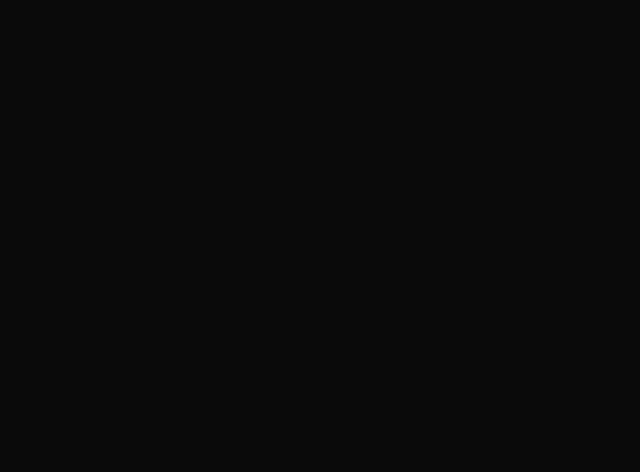
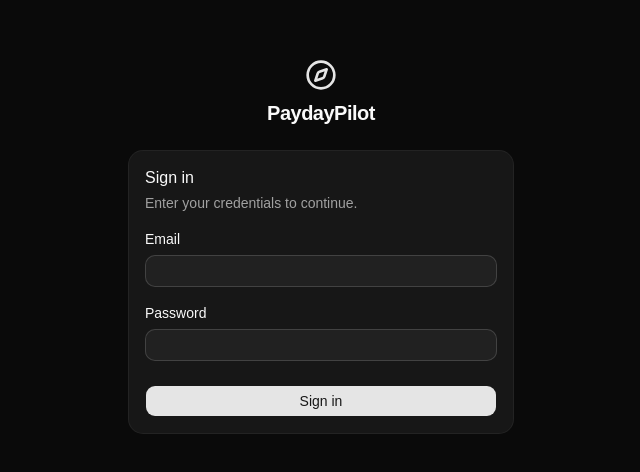
Before and after one commit to jcolley2019/paydaypilot, a React (Vite) app: page /login in a window 1280 px wide. Before the commit this address had no page. Shown: the part 154-626 px from the top of the page, without its empty margins (319-959 px from the left). Built offline with nearby package versions, Linux system fonts and the light colour scheme; no server answers.

Commit message:
PP.1: auth context, login page, protected routes

```diff
--- a/src/App.tsx
+++ b/src/App.tsx
@@ -1,5 +1,7 @@
 import { Routes, Route } from 'react-router-dom'
 import { AppShell } from '@/components/layout/AppShell'
+import { ProtectedRoute } from '@/components/layout/ProtectedRoute'
+import { Login } from '@/pages/Login'
 import { Dashboard } from '@/pages/Dashboard'
 import { Bills } from '@/pages/Bills'
 import { Buckets } from '@/pages/Buckets'
@@ -8,7 +10,14 @@ import { Settings } from '@/pages/Settings'
 function App() {
   return (
     <Routes>
-      <Route element={<AppShell />}>
+      <Route path="/login" element={<Login />} />
+      <Route
+        element={
+          <ProtectedRoute>
+            <AppShell />
+          </ProtectedRoute>
+        }
+      >
         <Route path="/" element={<Dashboard />} />
         <Route path="/bills" element={<Bills />} />
         <Route path="/buckets" element={<Buckets />} />
--- a/src/components/layout/AppShell.tsx
+++ b/src/components/layout/AppShell.tsx
@@ -1,9 +1,21 @@
-import { NavLink, Outlet } from 'react-router-dom'
-import { Compass } from 'lucide-react'
+import { NavLink, Outlet, useNavigate } from 'react-router-dom'
+import { Compass, LogOut } from 'lucide-react'
 import { cn } from '@/lib/utils'
 import { navItems } from './nav-items'
+import { useAuth } from '@/contexts/AuthContext'
+import { Button } from '@/components/ui/button'
 
 export function AppShell() {
+  const { user, profile, signOut } = useAuth()
+  const navigate = useNavigate()
+
+  async function handleSignOut() {
+    await signOut()
+    navigate('/login', { replace: true })
+  }
+
+  const displayName = profile?.display_name || user?.email || ''
+
   return (
     <div className="min-h-svh bg-background text-foreground">
       <div className="flex min-h-svh">
@@ -32,12 +44,35 @@ export function AppShell() {
               </NavLink>
             ))}
           </nav>
+          <div className="flex items-center justify-between gap-2 border-t border-border px-3 py-3">
+            <span className="min-w-0 truncate text-sm text-muted-foreground">{displayName}</span>
+            <Button
+              type="button"
+              variant="ghost"
+              size="icon-sm"
+              onClick={handleSignOut}
+              aria-label="Sign out"
+            >
+              <LogOut className="size-4" />
+            </Button>
+          </div>
         </aside>
 
         <div className="flex min-w-0 flex-1 flex-col">
-          <header className="flex h-16 items-center border-b border-border px-4 md:hidden">
-            <Compass className="size-5 text-primary" />
-            <span className="ml-2 text-base font-semibold tracking-tight">PaydayPilot</span>
+          <header className="flex h-16 items-center justify-between border-b border-border px-4 md:hidden">
+            <div className="flex items-center">
+              <Compass className="size-5 text-primary" />
+              <span className="ml-2 text-base font-semibold tracking-tight">PaydayPilot</span>
+            </div>
+            <Button
+              type="button"
+              variant="ghost"
+              size="icon-sm"
+              onClick={handleSignOut}
+              aria-label="Sign out"
+            >
+              <LogOut className="size-4" />
+            </Button>
           </header>
 
           <main className="flex-1 overflow-y-auto p-4 pb-20 md:p-8 md:pb-8">
--- /dev/null
+++ b/src/components/layout/ProtectedRoute.tsx
@@ -0,0 +1,22 @@
+import type { ReactNode } from 'react'
+import { Navigate, useLocation } from 'react-router-dom'
+import { useAuth } from '@/contexts/AuthContext'
+
+interface ProtectedRouteProps {
+  children: ReactNode
+}
+
+export function ProtectedRoute({ children }: ProtectedRouteProps) {
+  const { session, loading } = useAuth()
+  const location = useLocation()
+
+  if (loading) {
+    return <div className="min-h-svh bg-background" />
+  }
+
+  if (!session) {
+    return <Navigate to="/login" state={{ from: location.pathname }} replace />
+  }
+
+  return <>{children}</>
+}
--- /dev/null
+++ b/src/components/ui/input.tsx
@@ -0,0 +1,19 @@
+import * as React from "react"
+
+import { cn } from "@/lib/utils"
+
+function Input({ className, type, ...props }: React.ComponentProps<"input">) {
+  return (
+    <input
+      type={type}
+      data-slot="input"
+      className={cn(
+        "h-8 w-full min-w-0 rounded-lg border border-input bg-transparent px-2.5 py-1 text-base transition-colors outline-none file:inline-flex file:h-6 file:border-0 file:bg-transparent file:text-sm file:font-medium file:text-foreground placeholder:text-muted-foreground focus-visible:border-ring focus-visible:ring-3 focus-visible:ring-ring/50 disabled:pointer-events-none disabled:cursor-not-allowed disabled:bg-input/50 disabled:opacity-50 aria-invalid:border-destructive aria-invalid:ring-3 aria-invalid:ring-destructive/20 md:text-sm dark:bg-input/30 dark:disabled:bg-input/80 dark:aria-invalid:border-destructive/50 dark:aria-invalid:ring-destructive/40",
+        className
+      )}
+      {...props}
+    />
+  )
+}
+
+export { Input }
--- /dev/null
+++ b/src/contexts/AuthContext.tsx
@@ -0,0 +1,114 @@
+import {
+  createContext,
+  useContext,
+  useEffect,
+  useState,
+  type ReactNode,
+} from 'react'
+import type { Session, User } from '@supabase/supabase-js'
+import { supabase } from '@/lib/supabase'
+
+export interface Profile {
+  id: string
+  display_name: string | null
+  philosophy: string | null
+  baby_step: number | null
+  buffer_days: number | null
+  onboarded: boolean
+}
+
+interface AuthContextValue {
+  session: Session | null
+  user: User | null
+  profile: Profile | null
+  loading: boolean
+  signIn: (email: string, password: string) => Promise<{ error: string | null }>
+  signOut: () => Promise<void>
+  refreshProfile: () => Promise<void>
+}
+
+const AuthContext = createContext<AuthContextValue | undefined>(undefined)
+
+export function AuthProvider({ children }: { children: ReactNode }) {
+  const [session, setSession] = useState<Session | null>(null)
+  const [profile, setProfile] = useState<Profile | null>(null)
+  const [loading, setLoading] = useState(true)
+
+  async function fetchProfile(userId: string) {
+    const { data } = await supabase
+      .from('profiles')
+      .select('*')
+      .eq('id', userId)
+      .single()
+    setProfile(data ?? null)
+  }
+
+  useEffect(() => {
+    let isMounted = true
+
+    supabase.auth.getSession().then(({ data: { session } }) => {
+      if (!isMounted) return
+      setSession(session)
+      if (session?.user) {
+        fetchProfile(session.user.id).finally(() => {
+          if (isMounted) setLoading(false)
+        })
+      } else {
+        setLoading(false)
+      }
+    })
+
+    const {
+      data: { subscription },
+    } = supabase.auth.onAuthStateChange((_event, session) => {
+      setSession(session)
+      if (session?.user) {
+        fetchProfile(session.user.id)
+      } else {
+        setProfile(null)
+      }
+    })
+
+    return () => {
+      isMounted = false
+      subscription.unsubscribe()
+    }
+  }, [])
+
+  async function signIn(email: string, password: string) {
+    const { error } = await supabase.auth.signInWithPassword({ email, password })
+    return { error: error?.message ?? null }
+  }
+
+  async function signOut() {
+    await supabase.auth.signOut()
+  }
+
+  async function refreshProfile() {
+    if (session?.user) {
+      await fetchProfile(session.user.id)
+    }
+  }
+
+  return (
+    <AuthContext.Provider
+      value={{
+        session,
+        user: session?.user ?? null,
+        profile,
+        loading,
+        signIn,
+        signOut,
+        refreshProfile,
+      }}
+    >
+      {children}
+    </AuthContext.Provider>
+  )
+}
+
+export function useAuth() {
+  const ctx = useContext(AuthContext)
+  if (!ctx) throw new Error('useAuth must be used within an AuthProvider')
+  return ctx
+}
--- a/src/main.tsx
+++ b/src/main.tsx
@@ -3,11 +3,14 @@ import { createRoot } from 'react-dom/client'
 import { BrowserRouter } from 'react-router-dom'
 import './index.css'
 import App from './App.tsx'
+import { AuthProvider } from '@/contexts/AuthContext'
 
 createRoot(document.getElementById('root')!).render(
   <StrictMode>
     <BrowserRouter>
-      <App />
+      <AuthProvider>
+        <App />
+      </AuthProvider>
     </BrowserRouter>
   </StrictMode>,
 )
--- /dev/null
+++ b/src/pages/Login.tsx
@@ -0,0 +1,93 @@
+import { useState, type FormEvent } from 'react'
+import { Navigate, useLocation, useNavigate } from 'react-router-dom'
+import { Compass } from 'lucide-react'
+import { useAuth } from '@/contexts/AuthContext'
+import { Button } from '@/components/ui/button'
+import { Input } from '@/components/ui/input'
+import { Card, CardContent, CardHeader, CardTitle, CardDescription } from '@/components/ui/card'
+
+export function Login() {
+  const { session, loading, signIn } = useAuth()
+  const navigate = useNavigate()
+  const location = useLocation()
+
+  const [email, setEmail] = useState('')
+  const [password, setPassword] = useState('')
+  const [error, setError] = useState<string | null>(null)
+  const [submitting, setSubmitting] = useState(false)
+
+  if (!loading && session) {
+    const from = (location.state as { from?: string } | null)?.from ?? '/'
+    return <Navigate to={from} replace />
+  }
+
+  async function handleSubmit(e: FormEvent) {
+    e.preventDefault()
+    setError(null)
+    setSubmitting(true)
+    const { error } = await signIn(email, password)
+    setSubmitting(false)
+    if (error) {
+      setError(error)
+      return
+    }
+    navigate('/', { replace: true })
+  }
+
+  return (
+    <div className="flex min-h-svh items-center justify-center bg-background p-4 text-foreground">
+      <div className="flex w-full max-w-sm flex-col items-center gap-6">
+        <div className="flex flex-col items-center gap-2">
+          <Compass className="size-8 text-primary" />
+          <span className="text-xl font-semibold tracking-tight">PaydayPilot</span>
+        </div>
+
+        <Card className="w-full">
+          <CardHeader>
+            <CardTitle>Sign in</CardTitle>
+            <CardDescription>Enter your credentials to continue.</CardDescription>
+          </CardHeader>
+          <CardContent>
+            <form onSubmit={handleSubmit} className="flex flex-col gap-4">
+              <div className="flex flex-col gap-1.5">
+                <label htmlFor="email" className="text-sm font-medium">
+                  Email
+                </label>
+                <Input
+                  id="email"
+                  type="email"
+                  autoComplete="email"
+                  value={email}
+                  onChange={(e) => setEmail(e.target.value)}
+                  required
+                  disabled={submitting}
+                />
+              </div>
+
+              <div className="flex flex-col gap-1.5">
+                <label htmlFor="password" className="text-sm font-medium">
+                  Password
+                </label>
+                <Input
+                  id="password"
+                  type="password"
+                  autoComplete="current-password"
+                  value={password}
+                  onChange={(e) => setPassword(e.target.value)}
+                  required
+                  disabled={submitting}
+                />
+              </div>
+
+              {error && <p className="text-sm text-destructive">{error}</p>}
+
+              <Button type="submit" disabled={submitting} className="mt-2 w-full">
+                {submitting ? 'Signing in…' : 'Sign in'}
+              </Button>
+            </form>
+          </CardContent>
+        </Card>
+      </div>
+    </div>
+  )
+}
```
